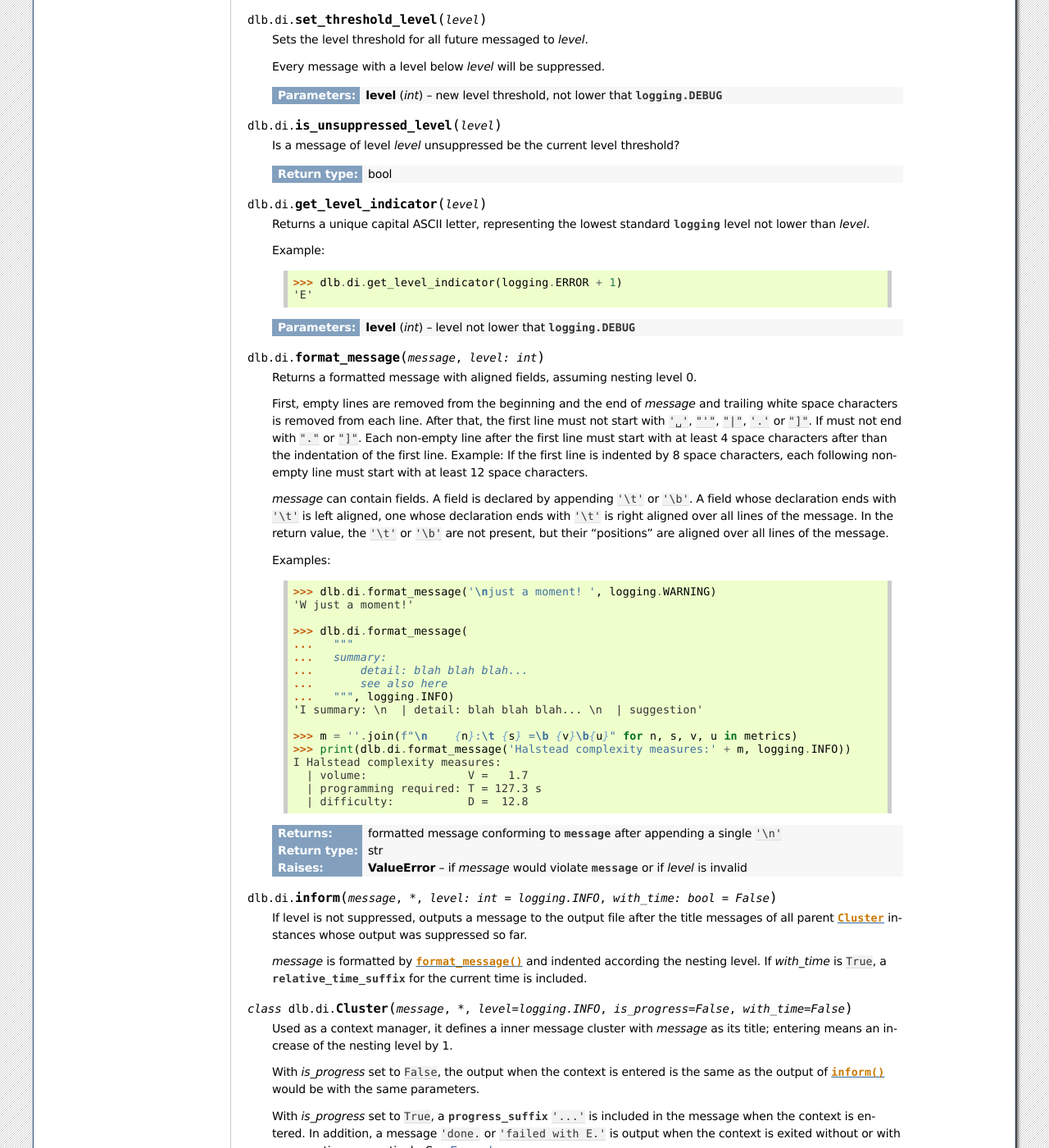
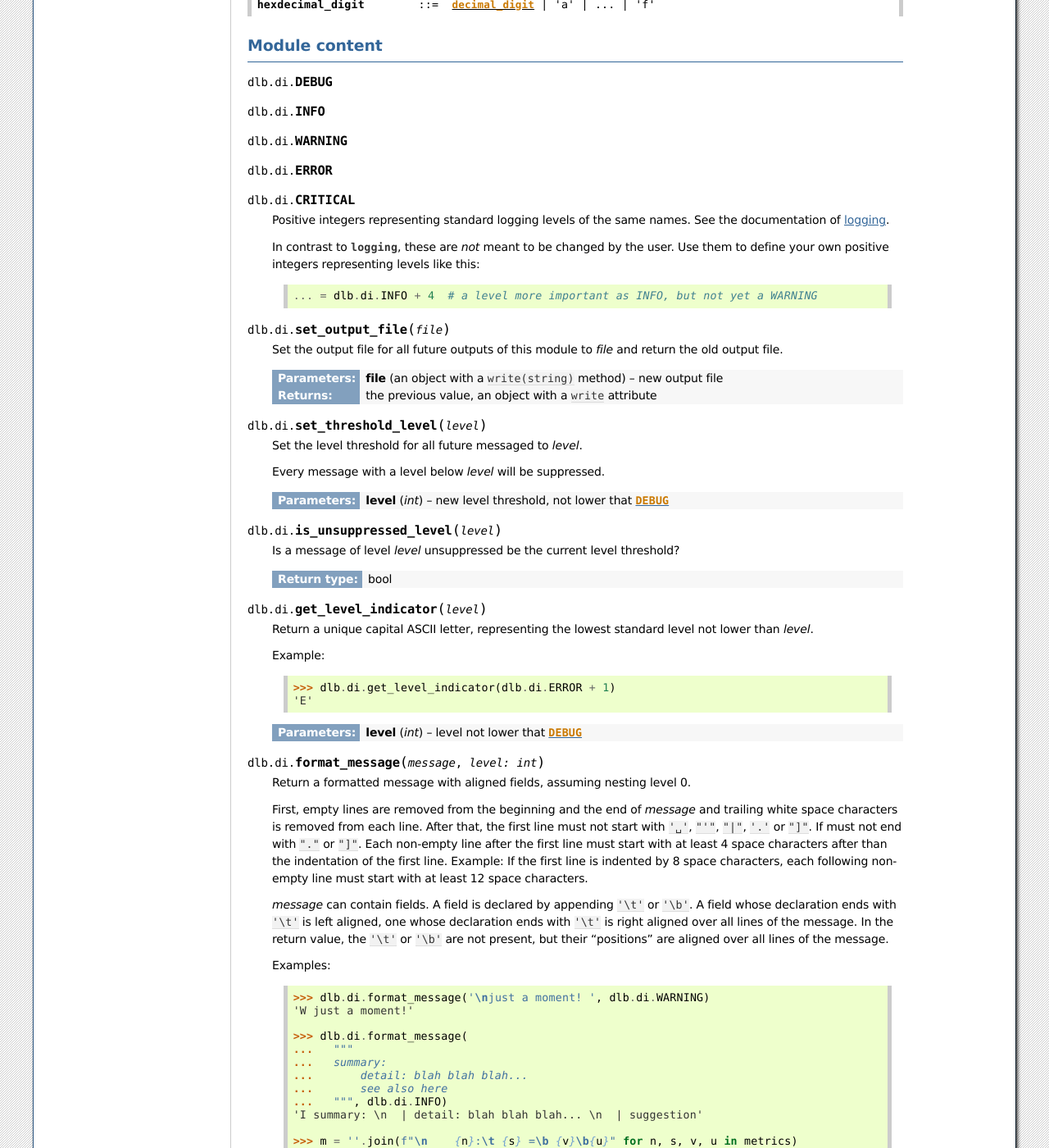
Before and after one commit to dlu-ch/dlb, a Sphinx documentation site: the page built from doc/di.rst, in a window 1280 px wide and 1400 px high, scrolled down 2052 px. Shown: the whole window at 82% size. Built offline with Sphinx 7.4.7, drawn with Linux system fonts in a browser that asks for light colours; some of the changed text lies outside the part shown.

Commit message:
No longer import 'logging'

```diff
--- a/doc/di.rst
+++ b/doc/di.rst
@@ -8,8 +8,23 @@ In contrast to the :mod:`python:logging` module, this module focuses on hierarch
 Absolute time information (date and time of day) is not output in favour of high-resolution relative times.
 The output is compact, line-oriented and well readable for humans.
 
-Each *message* has an associated *level*, e.g. :attr:`python:logging.WARNING` with the same meaning as for
-the :mod:`python:logging` module.
+Each *message* has an associated *level*, e.g. :attr:`WARNING`, with the same meaning and numerical value as in the
+:mod:`python:logging` module. The higher the associated numeric value, the more important the message is considered:
+
+    +-------------------+---------------+
+    | Level             | Numeric value |
+    +===================+===============+
+    | :attr:`CRITICAL`  | 50            |
+    +-------------------+---------------+
+    | :attr:`ERROR`     | 40            |
+    +-------------------+---------------+
+    | :attr:`WARNING`   | 30            |
+    +-------------------+---------------+
+    | :attr:`INFO`      | 20            |
+    +-------------------+---------------+
+    | :attr:`DEBUG`     | 10            |
+    +-------------------+---------------+
+
 Messages below a global *message threshold* are not output. The message threshold can be changed any time.
 
 Messages can be *nested* with *message clusters*. In the output, the nesting level of a message is expressed by the
@@ -48,7 +63,7 @@ Example
           """)
 
       if rom > 0.8 * rom_max:
-          dlb.di.inform("more than 80 % of ROM used", logging.WARNING)
+          dlb.di.inform("more than 80 % of ROM used", dlb.di.WARNING)
 
 This will generate the following output:
 
@@ -124,9 +139,23 @@ times. The number of decimal places is the same for all output timing informatio
 Module content
 --------------
 
+.. py:data:: DEBUG
+.. py:data:: INFO
+.. py:data:: WARNING
+.. py:data:: ERROR
+.. py:data:: CRITICAL
+
+   Positive integers representing standard logging levels of the same names.
+   See the documentation of `logging <https://docs.python.org/3/library/logging.html#logging-levels>`_.
+
+   In contrast to :mod:`logging`, these are *not* meant to be changed by the user.
+   Use them to define your own positive integers representing levels like this::
+
+       ... = dlb.di.INFO + 4  # a level more important as INFO, but not yet a WARNING
+
 .. function:: set_output_file(file)
 
-   Sets the output file for all future outputs of this module to *file* and return the old output file.
+   Set the output file for all future outputs of this module to *file* and return the old output file.
 
    :param file: new output file
    :type file: an object with a ``write(string)`` method
@@ -135,11 +164,11 @@ Module content
 
 .. function:: set_threshold_level(level)
 
-   Sets the level threshold for all future messaged to *level*.
+   Set the level threshold for all future messaged to *level*.
 
    Every message with a level below *level* will be suppressed.
 
-   :param level: new level threshold, not lower that :attr:`logging.DEBUG`
+   :param level: new level threshold, not lower that :attr:`DEBUG`
    :type level: int
 
 .. function:: is_unsuppressed_level(level)
@@ -150,19 +179,19 @@ Module content
 
 .. function:: get_level_indicator(level)
 
-   Returns a unique capital ASCII letter, representing the lowest standard :mod:`logging` level not lower than *level*.
+   Return a unique capital ASCII letter, representing the lowest standard level not lower than *level*.
 
    Example::
 
-      >>> dlb.di.get_level_indicator(logging.ERROR + 1)
+      >>> dlb.di.get_level_indicator(dlb.di.ERROR + 1)
       'E'
 
-   :param level: level not lower that :attr:`logging.DEBUG`
+   :param level: level not lower that :attr:`DEBUG`
    :type level: int
 
 .. function:: format_message(message, level: int)
 
-   Returns a formatted message with aligned fields, assuming nesting level 0.
+   Return a formatted message with aligned fields, assuming nesting level 0.
 
    First, empty lines are removed from the beginning and the end of *message* and trailing white space characters is
    removed from each line.
@@ -179,7 +208,7 @@ Module content
 
    Examples::
 
-      >>> dlb.di.format_message('\njust a moment! ', logging.WARNING)
+      >>> dlb.di.format_message('\njust a moment! ', dlb.di.WARNING)
       'W just a moment!'
 
       >>> dlb.di.format_message(
@@ -187,11 +216,11 @@ Module content
       ...   summary:
       ...       detail: blah blah blah...
       ...       see also here
-      ...   """, logging.INFO)
+      ...   """, dlb.di.INFO)
       'I summary: \n  | detail: blah blah blah... \n  | suggestion'
 
       >>> m = ''.join(f"\n    {n}:\t {s} =\b {v}\b{u}" for n, s, v, u in metrics)
-      >>> print(dlb.di.format_message('Halstead complexity measures:' + m, logging.INFO))
+      >>> print(dlb.di.format_message('Halstead complexity measures:' + m, dlb.di.INFO))
       I Halstead complexity measures:
         | volume:               V =   1.7
         | programming required: T = 127.3 s
@@ -201,18 +230,20 @@ Module content
    :rtype: str
    :raise ValueError: if *message* would violate :token:`message` or if *level* is invalid
 
-.. function:: inform(message, *, level: int = logging.INFO, with_time: bool = False)
+.. function:: inform(message, *, level: int = INFO, with_time: bool = False)
 
-   If level is not suppressed, outputs a message to the output file after the title messages of all
+   If level is not suppressed, output a message to the output file after the title messages of all
    parent :class:`Cluster` instances whose output was suppressed so far.
 
    *message* is formatted by :func:`format_message` and indented according the nesting level.
    If *with_time* is ``True``, a :token:`relative_time_suffix` for the current time is included.
 
-.. class:: Cluster(message, *, level=logging.INFO, is_progress=False, with_time=False)
+.. class:: Cluster(message, *, level=INFO, is_progress=False, with_time=False)
 
-   Used as a context manager, it defines a inner message cluster with *message* as its title; entering means an increase
-   of the nesting level by 1.
+   A message cluster with *message* as its title.
+
+   When used as a context manager, this defines a inner message cluster with *message* as its title;
+   entering means an increase of the nesting level by 1.
 
    With *is_progress* set to ``False``, the output when the context is entered is the same as the output of
    :meth:`inform` would be with the same parameters.
```
Also changed, not shown: 7 other files.
